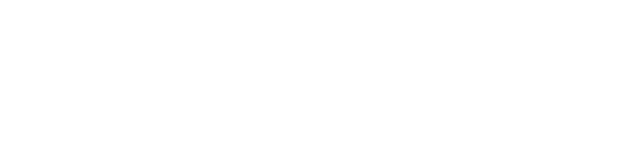
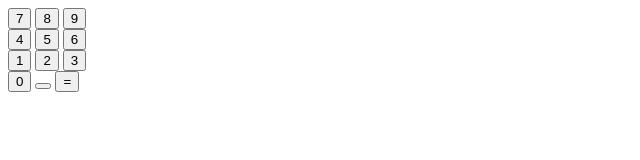
Before and after one commit to Liziloo/odin-calculator, a plain HTML site: page index.html in a window 1280 px wide. Shown: the whole page, without its empty margins (0-640 px from the left). Drawn offline with Linux system fonts and the light colour scheme.

Commit message:
Add initial calculator divs
Rows for numbers and equal sign

```diff
--- a/index.html
+++ b/index.html
@@ -3,9 +3,35 @@
 <head>
     <meta charset="UTF-8">
     <meta name="viewport" content="width=device-width, initial-scale=1.0">
-    <title>Document</title>
+    <link rel="stylesheet" href="styles.css">
+    <title>Calculator</title>
 </head>
 <body>
+    <div id="container">
+        <div id="calculator">
+            <div class="row">
+                <button class="number">7</button>
+                <button class="number">8</button>
+                <button class="number">9</button>
+            </div>
+            <div class="row">
+                <button class="number">4</button>
+                <button class="number">5</button>
+                <button class="number">6</button>
+            </div>
+            <div class="row">
+                <button class="number">1</button>
+                <button class="number">2</button>
+                <button class="number">3</button>
+            </div>
+            <div class="row">
+                <button class="number zero">0</button>
+                <button class="blank"></button>
+                <button class="enter">=</button>
+            </div>
+        </div>
+    </div>
 
+    <style src="index.js"></style>
 </body>
 </html>
--- a/index.js
+++ b/index.js
@@ -17,8 +17,6 @@ function divide(num1, num2) {
     return num1 / num2;
 }
 
-let result;
-
 function operate(num1, num2, operator) {
     switch(operator) {
         case '+':
```
Also changed, not shown: styles.css (added).
